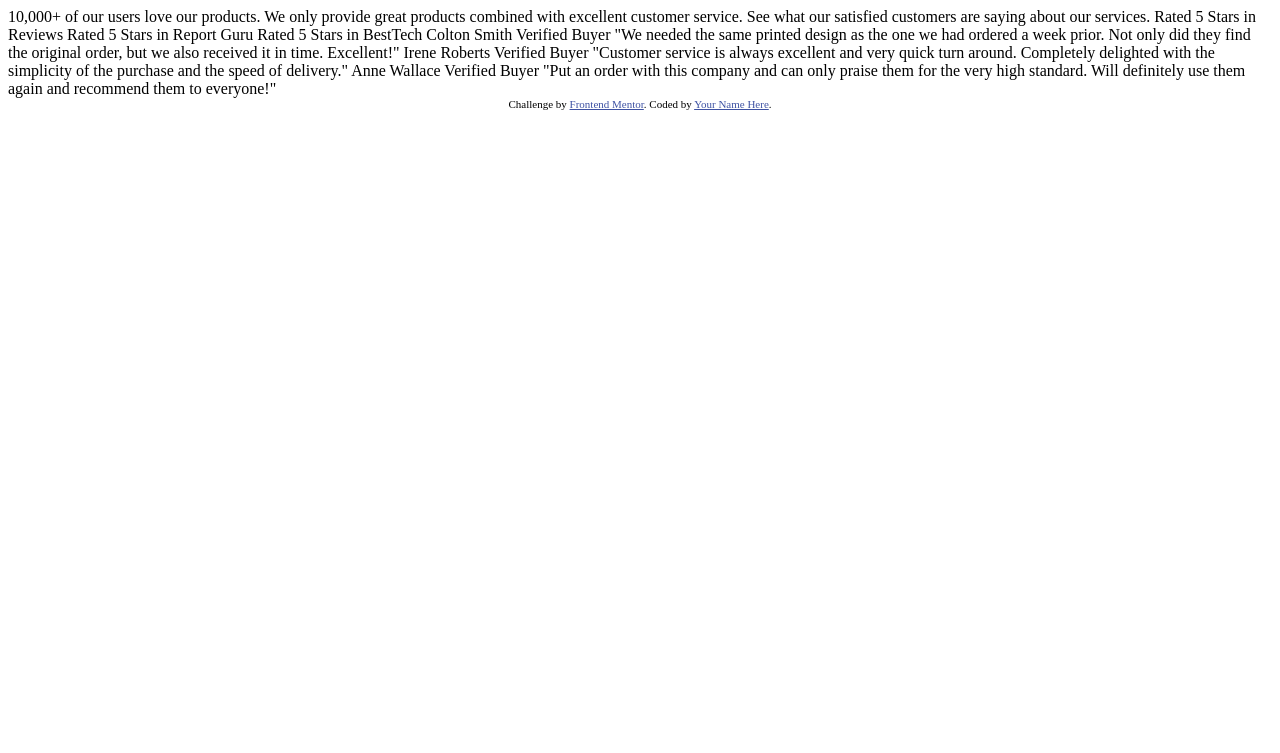
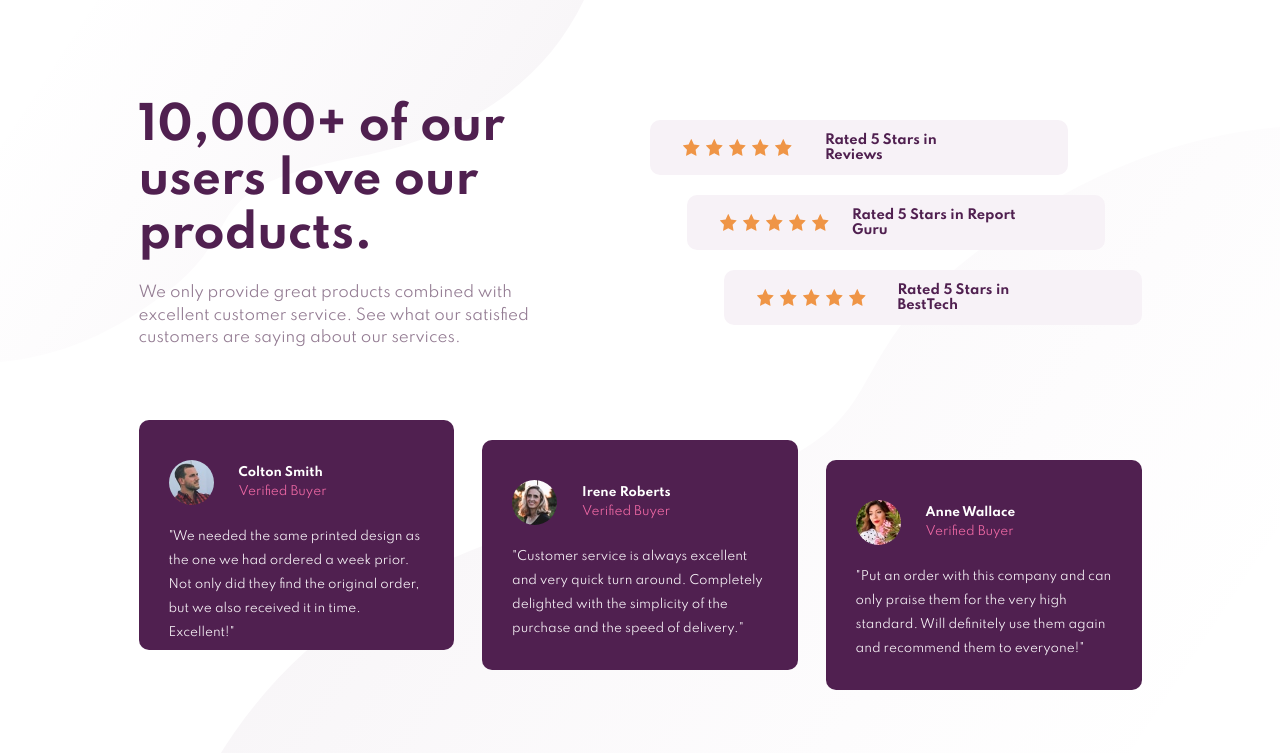
Before and after one commit to femRepos/social-proof-section, a plain HTML site: page index.html in a window 1280 px wide. Drawn offline with Linux system fonts and the light colour scheme.

Commit message:
desktop version 1.0

```diff
--- a/index.html
+++ b/index.html
@@ -12,50 +12,116 @@
       href="./images/favicon-32x32.png"
     />
 
+    <!-- external stylesheets -->
+    <link rel="preconnect" href="https://fonts.googleapis.com">
+    <link rel="preconnect" href="https://fonts.gstatic.com" crossorigin>
+    <link href="https://fonts.googleapis.com/css2?family=Spartan:wght@400;500;700&display=swap" rel="stylesheet">
+
+    <link rel="stylesheet" href="./styles/style.css"/>
+
     <title>Frontend Mentor | Social proof section</title>
-
-    <!-- Feel free to remove these styles or customise in your own stylesheet 👍 -->
-    <style>
-      .attribution {
-        font-size: 11px;
-        text-align: center;
-      }
-      .attribution a {
-        color: hsl(228, 45%, 44%);
-      }
-    </style>
   </head>
   <body>
-    10,000+ of our users love our products.
-
+    <main>
+      <section>
+        <div class="text">
+          <h1>10,000+ of our users love our products.</h1>
+          <p>
             We only provide great products combined with excellent customer service.
             See what our satisfied customers are saying about our services.
+          </p>
+        </div>
 
-    Rated 5 Stars in Reviews
-    Rated 5 Stars in Report Guru
-    Rated 5 Stars in BestTech
+        <div class="rating-container">
+          <div class="rating">
+            <div class="stars">
+              <img src="./images/icon-star.svg" alt="star">
+              <img src="./images/icon-star.svg" alt="star">
+              <img src="./images/icon-star.svg" alt="star">
+              <img src="./images/icon-star.svg" alt="star">
+              <img src="./images/icon-star.svg" alt="star">
+            </div>
+            <p>Rated 5 Stars in Reviews</p>
+          </div>
 
-    Colton Smith
-    Verified Buyer
+          <div class="rating">
+            <div class="stars">
+              <img src="./images/icon-star.svg" alt="star">
+              <img src="./images/icon-star.svg" alt="star">
+              <img src="./images/icon-star.svg" alt="star">
+              <img src="./images/icon-star.svg" alt="star">
+              <img src="./images/icon-star.svg" alt="star">
+            </div>
+            <p>Rated 5 Stars in Report Guru</p>
+          </div>
+
+          <div class="rating">
+            <div class="stars">
+              <img src="./images/icon-star.svg" alt="star">
+              <img src="./images/icon-star.svg" alt="star">
+              <img src="./images/icon-star.svg" alt="star">
+              <img src="./images/icon-star.svg" alt="star">
+              <img src="./images/icon-star.svg" alt="star">
+            </div>
+            <p>Rated 5 Stars in BestTech</p>
+          </div>
+        </div>
+      </section>
+
+      <section>
+        <div class="testimonials">
+          <div class="profile">
+            <img src="./images/image-colton.jpg" alt="profile-pic">
+            <div class="about">
+              <p class="name">Colton Smith</p>
+              <p class="title">Verified Buyer</p>
+            </div>
+          </div>
+
+          <div class="quote">
+            <p>
               "We needed the same printed design as the one we had ordered a week prior.
               Not only did they find the original order, but we also received it in time.
               Excellent!"
+            </p>
+          </div>
+        </div>
 
-    Irene Roberts
-    Verified Buyer
+        <div class="testimonials">
+          <div class="profile">
+            <img src="./images/image-irene.jpg" alt="profile-pic">
+            <div class="about">
+              <p class="name">Irene Roberts </p>
+              <p class="title">Verified Buyer</p>
+            </div>
+          </div>
+
+          <div class="quote">
+            <p>
               "Customer service is always excellent and very quick turn around. Completely
               delighted with the simplicity of the purchase and the speed of delivery."
+            </p>
+          </div>
+        </div>
 
-    Anne Wallace
-    Verified Buyer
+        <div class="testimonials">
+          <div class="profile">
+            <img src="./images/image-anne.jpg" alt="profile-pic">
+            <div class="about">
+              <p class="name">Anne Wallace</p>
+              <p class="title">Verified Buyer</p>
+            </div>
+          </div>
+
+          <div class="quote">
+            <p>
               "Put an order with this company and can only praise them for the very high
               standard. Will definitely use them again and recommend them to everyone!"
+            </p>
+          </div>
+        </div>
+      </section>
+    </main>
 
-    <div class="attribution">
-      Challenge by
-      <a href="https://www.frontendmentor.io?ref=challenge" target="_blank"
-        >Frontend Mentor</a
-      >. Coded by <a href="#">Your Name Here</a>.
-    </div>
   </body>
 </html>
--- a/styles/style.css
+++ b/styles/style.css
@@ -0,0 +1,169 @@
+/* GLOBAL */
+
+* {
+    margin: 0;
+    padding: 0;
+    box-sizing: border-box;
+}
+
+:root {
+    /* primary colors */
+    --very-dark-magenta: hsl(300, 43%, 22%);
+    --soft-pink: hsl(333, 80%, 67%);
+
+    /* neutral colors */
+    --dark-grayish-magenta: hsl(303, 10%, 53%);
+    --light-grayish-magenta: hsl(300, 24%, 96%);
+    --white: hsl(0, 0%, 100%);
+}
+
+body {
+    font-size: 15px;
+    font-family: 'Spartan', sans-serif;
+    background: url(../images/bg-pattern-top-desktop.svg) no-repeat top left, url(../images/bg-pattern-bottom-desktop.svg) no-repeat bottom right;
+    min-height: 100vh;
+    display: flex;
+    justify-content: center;
+    padding: 50px;
+}
+
+/* MAIN */
+
+main {
+    width: 85%;
+    max-width: 1110px;
+    margin-top: 50px;
+}
+
+section {
+    display: flex;
+}
+
+section:first-child {
+    justify-content: space-between;
+    margin-bottom: 50px;
+}
+
+/* INTRO-TEXT */
+
+.text {
+    width: 41%;
+}
+
+h1 {
+    color: var(--very-dark-magenta);
+    font-size: 3em;
+}
+
+.text > p {
+    color: var(--dark-grayish-magenta);
+    margin: 20px 0;
+    line-height: 1.5em;
+}
+
+/* Rating section */
+
+.rating-container {
+    display: flex;
+    flex-direction: column;
+    width: 49%;
+    margin-top: 10px;
+}
+
+.rating {
+    display: flex;
+    align-items: center;
+    background-color: var(--light-grayish-magenta);
+    border-radius: 10px;
+    height: 55px;
+    width: 85%;
+    padding: 15px 30px;
+    margin: 10px 0;
+}
+
+.rating:nth-child(1) {
+    align-self: flex-start;
+}
+
+.rating:nth-child(2) {
+    align-self: center;
+}
+
+.rating:nth-child(3) {
+    align-self: flex-end;
+}
+
+.rating > p {
+    color: var(--very-dark-magenta);
+    font-size: 13px;
+    font-weight: 700;
+    margin-right: 40px;
+}
+
+.stars {
+    display: flex;
+    min-width: 105px;
+    margin-right: 30px;
+}
+
+.stars > img {
+    margin: 0 3px;
+    width: 17px;
+    height: 17px;
+}
+
+/* Testimonials */
+
+section:nth-child(2) {
+    min-height: 270px;
+    justify-content: space-between;
+}
+
+.testimonials {
+    width: 31.5%;
+    height: 230px;
+    background-color: var(--very-dark-magenta);
+    border-radius: 10px;
+    color: var(--white);
+    padding: 40px 30px;
+    font-size: 12px;
+}
+
+.testimonials:nth-child(1) {
+    align-self: flex-start;
+}
+
+.testimonials:nth-child(2) {
+    align-self: center;
+}
+
+.testimonials:nth-child(3) {
+    align-self: flex-end;
+}
+
+.profile {
+    display: flex;
+    align-items: center;
+    margin-bottom: 20px;
+}
+
+.profile img {
+    width: 45px;
+    height: 45px;
+    border-radius: 100%;
+    margin-right: 25px;
+}
+
+.name {
+    font-weight: 700;
+    margin-bottom: 5px;
+}
+
+.title {
+    color: var(--soft-pink);
+}
+
+.quote p {
+    color: var(--light-grayish-magenta);
+    line-height: 2em;
+}
```
Lines whose indentation alone changed are shown as unchanged.
